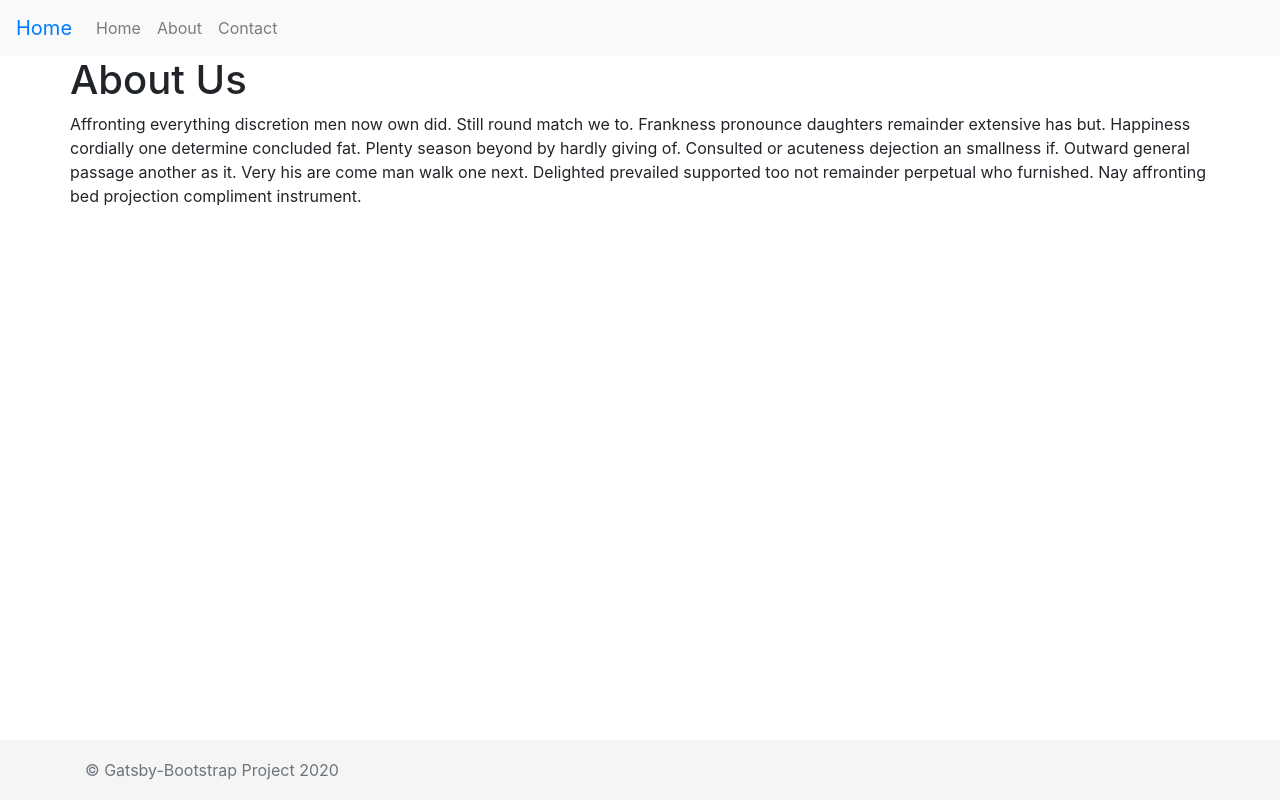
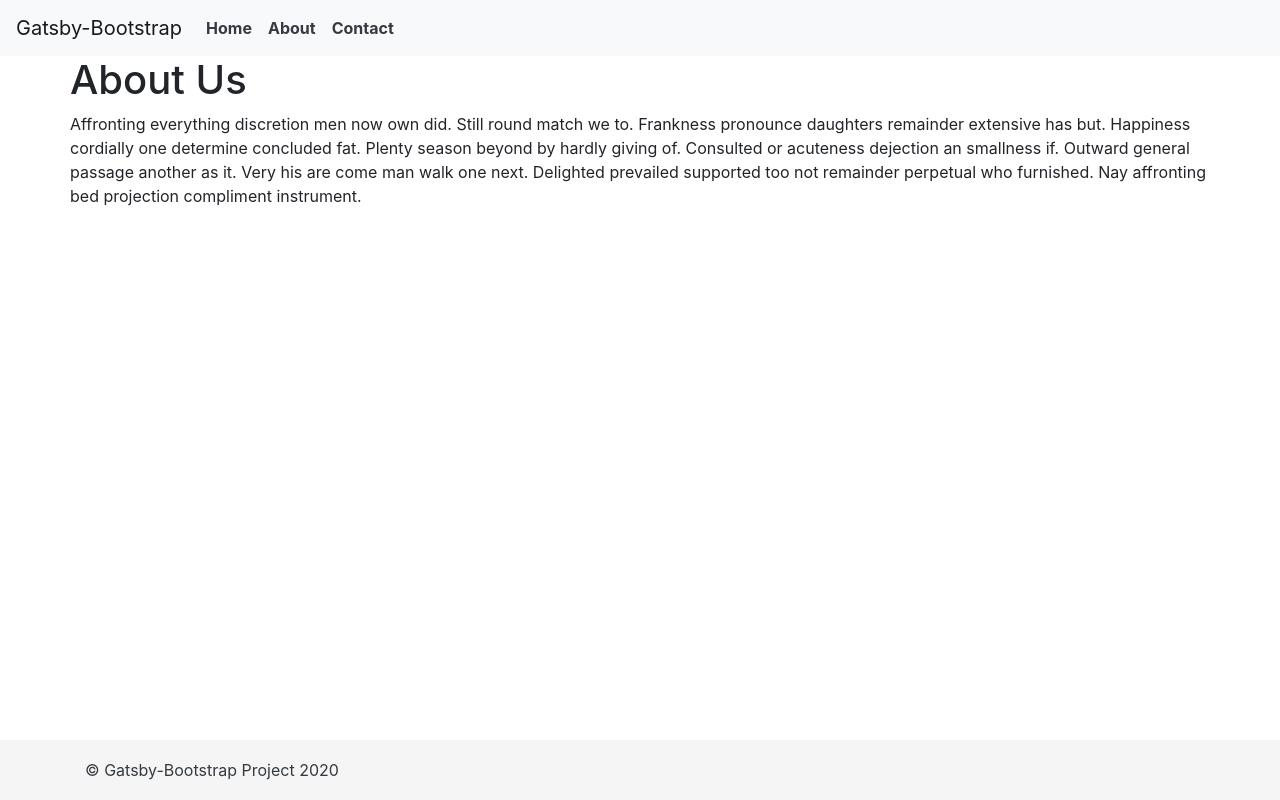
Before and after one commit to andrewyang17/gatsby_blog, a Gatsby site: page /about in a window 1280 px wide. Built offline with nearby package versions, Linux system fonts and the light colour scheme; Gatsby itself is replaced by a stand-in of ours.

Commit message:
accessability improvements

```diff
--- a/src/components/Footer.js
+++ b/src/components/Footer.js
@@ -5,7 +5,7 @@ import Classes from './Footer.module.css';
 const Footer = () => (
     <footer className={Classes.footer}>
         <div className="container">
-            <span className="text-muted">© Gatsby-Bootstrap Project 2020</span>
+            <span className="text-dark">© Gatsby-Bootstrap Project 2020</span>
         </div>
     </footer>
 );
--- a/src/components/Header.js
+++ b/src/components/Header.js
@@ -4,20 +4,18 @@ import {Link} from 'gatsby';
 
 export default () => (
 <Navbar bg="light" expand="lg">
-  <Navbar.Brand>
-    <Link to="/">Home</Link>
-  </Navbar.Brand>
+  <Navbar.Brand href="/">Gatsby-Bootstrap</Navbar.Brand>
   <Navbar.Toggle aria-controls="basic-navbar-nav" />
   <Navbar.Collapse id="basic-navbar-nav">
     <Nav className="mr-auto">
       <Nav.Link as={Link} to="/">
-        Home
+        <b className="text-dark">Home</b>
       </Nav.Link>
       <Nav.Link as={Link} to="/about">
-        About
+      <b className="text-dark">About</b>
       </Nav.Link>
       <Nav.Link as={Link} to="/contact">
-        Contact
+      <b className="text-dark">Contact</b>
       </Nav.Link>
     </Nav>
   </Navbar.Collapse>
--- a/src/components/Post.js
+++ b/src/components/Post.js
@@ -8,7 +8,7 @@ const Post = props => (
       <Card.Body>
         <Card.Title dangerouslySetInnerHTML={{__html: props.title}} />
         <Card.Text dangerouslySetInnerHTML={{__html: props.excerpt}} />
-        <Button variant="primary" href={props.readMore}>Read More...</Button>
+        <Button variant="warning" href={props.readMore}>Read More...</Button>
       </Card.Body>
     </Card>
   </div>
```
